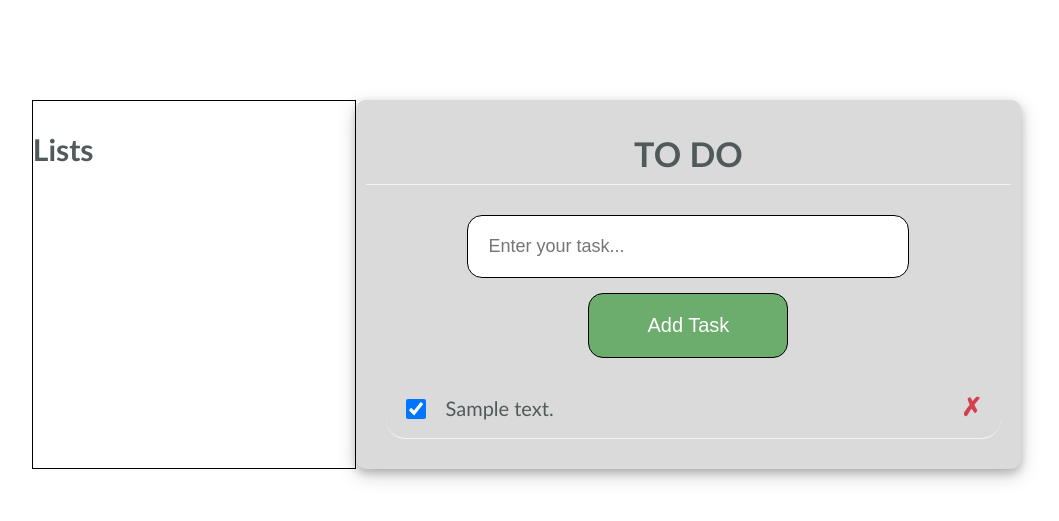
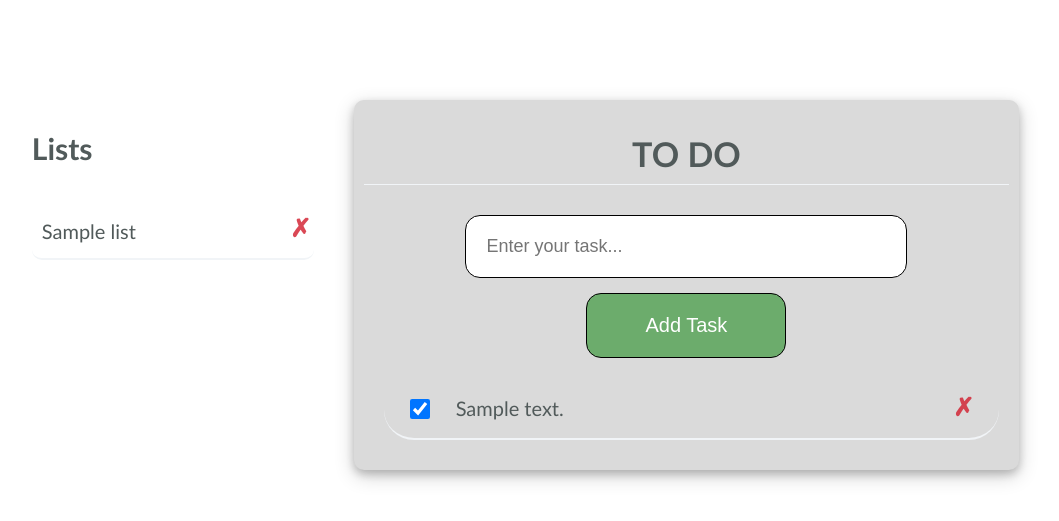
Before and after one commit to ahmedmeshref/to-do-app, a Flask app: page / in a window 1280 px wide. Shown: the top 521 px of the page, without its empty margins (71-1130 px from the left). Run offline with Flask 2, Linux system fonts and the light colour scheme; tables that the repository leaves empty hold one stand-in row (values such as "Sample post"); parts of the project's set-up code (start-up, migrations or seed data) failed here and were passed over.

Commit message:
Add design for the basic list outline

```diff
--- a/app/static/style.css
+++ b/app/static/style.css
@@ -10,19 +10,45 @@ li {
     width: 85%;
     margin: 100px auto 0;
     display: flex;
+    color: #515A5A;
 }
 
 .list-section {
     width: 30%;
-    border: 1px solid black;
+    /*border: 1px solid black;*/
 }
+
 
 .header h3 {
     text-align: left;
-    color: #515A5A;
     font-size: 30px;
 }
 
+.lists-wrapper {
+    padding-inline-start: 0 !important;
+    padding: 10px;
+    margin-right: 30px;
+}
+
+.list-item {
+    border-bottom: 2px solid #F1F4F7;
+    margin-bottom: 7px;
+    width: 100%;
+    line-height: 50px;
+    word-wrap: break-word;
+    border-radius: 10px;
+}
+
+.list-item:hover {
+    background-color: rgba(241,244,247, .8);
+}
+
+.list-name {
+    display: inline-block;
+    font-size: 20px;
+    margin-left: 10px;
+    text-align: justify;
+}
 
 
 .todo_wrapper {
@@ -93,23 +119,22 @@ li {
 }
 
 .task-item {
-    border-bottom: 1px solid #F1F4F7;
+    border-bottom: 2px solid #F1F4F7;
     margin-bottom: 7px;
     padding: 5px;
     width: 100%;
     line-height: 50px;
     word-wrap: break-word;
-    border-radius: 20px;
+    border-radius: 30px;
 }
 
 
 .task-item:hover {
     background-color: rgba(255, 255, 255, .8);
-    border-radius: 10px;
 }
 
 .check-completed {
-    width: 8%;
+    width: 10%;
     line-height: 56px;
     cursor: pointer;
     display: inline-block;
@@ -124,13 +149,13 @@ li {
 
 .task-description {
     display: inline-block;
-    width: 82%;
-    text-align: justify
+    width: 78%;
+    text-align: justify;
 }
 
 .delete-wrapper {
     display: inline-block;
-    width: 8%;
+    width: 10%;
     float: right;
 }
 
--- a/app/templates/home.html
+++ b/app/templates/home.html
@@ -21,7 +21,16 @@
             </div>
             <div>
                 <ul class="lists-wrapper">
-                    <li></li>
+                    {% for list in lists %}
+                        <li class="list-item">
+                            <div class="list-name">
+                                {{ list.name }}
+                            </div>
+                            <div class="delete-wrapper">
+                                <button type="button" class="delete-task" data-id="{{ list.id }}">&cross;</button>
+                            </div>
+                        </li>
+                    {% endfor %}
                 </ul>
             </div>
         </div>
--- a/app/views.py
+++ b/app/views.py
@@ -1,13 +1,14 @@
 from app import app, db
-from app.models import Todo
+from app.models import Todo, List
 from flask import render_template, request, jsonify, abort
 import sys
 
 
 @app.route('/')
-def hello_world():
+def home():
     tasks = db.session.query(Todo).order_by(Todo.id).all()
-    return render_template('home.html', tasks=tasks)
+    lists = db.session.query(List).order_by(List.id).all()
+    return render_template('home.html', tasks=tasks, lists=lists)
 
 
 @app.route("/todos/create", methods=["POST"])
```
